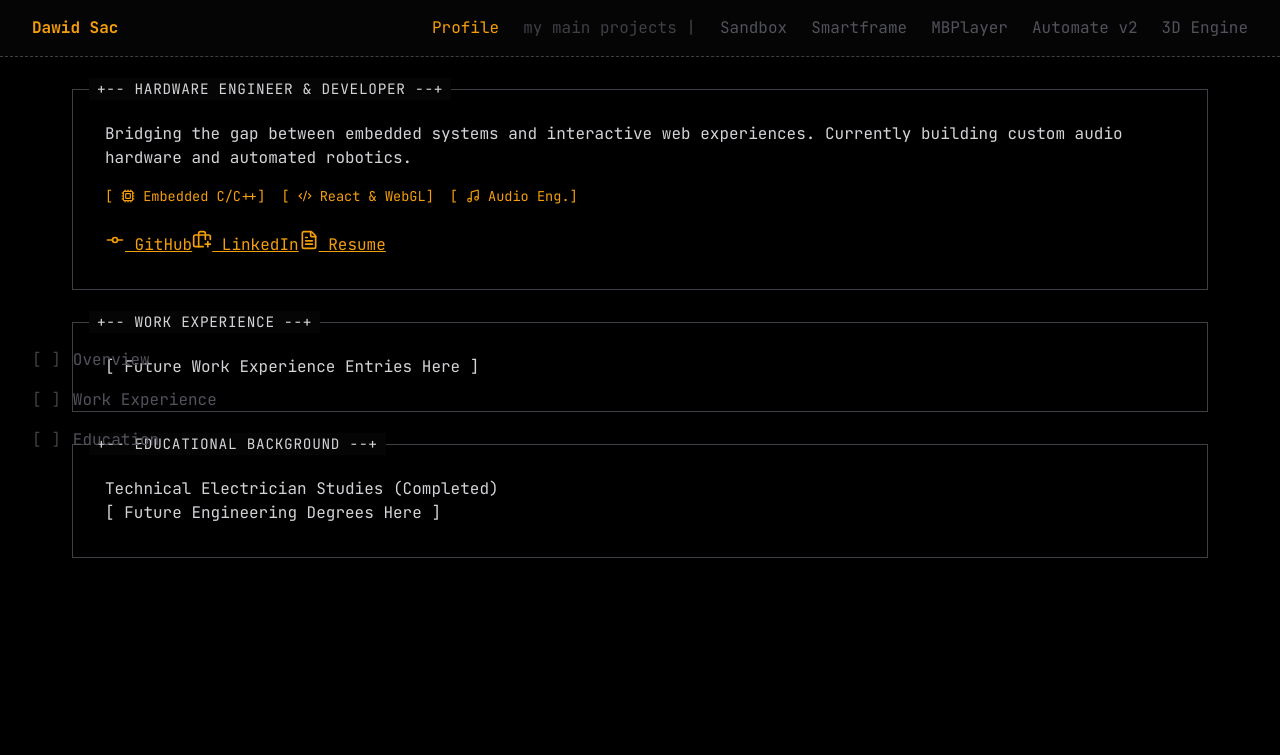
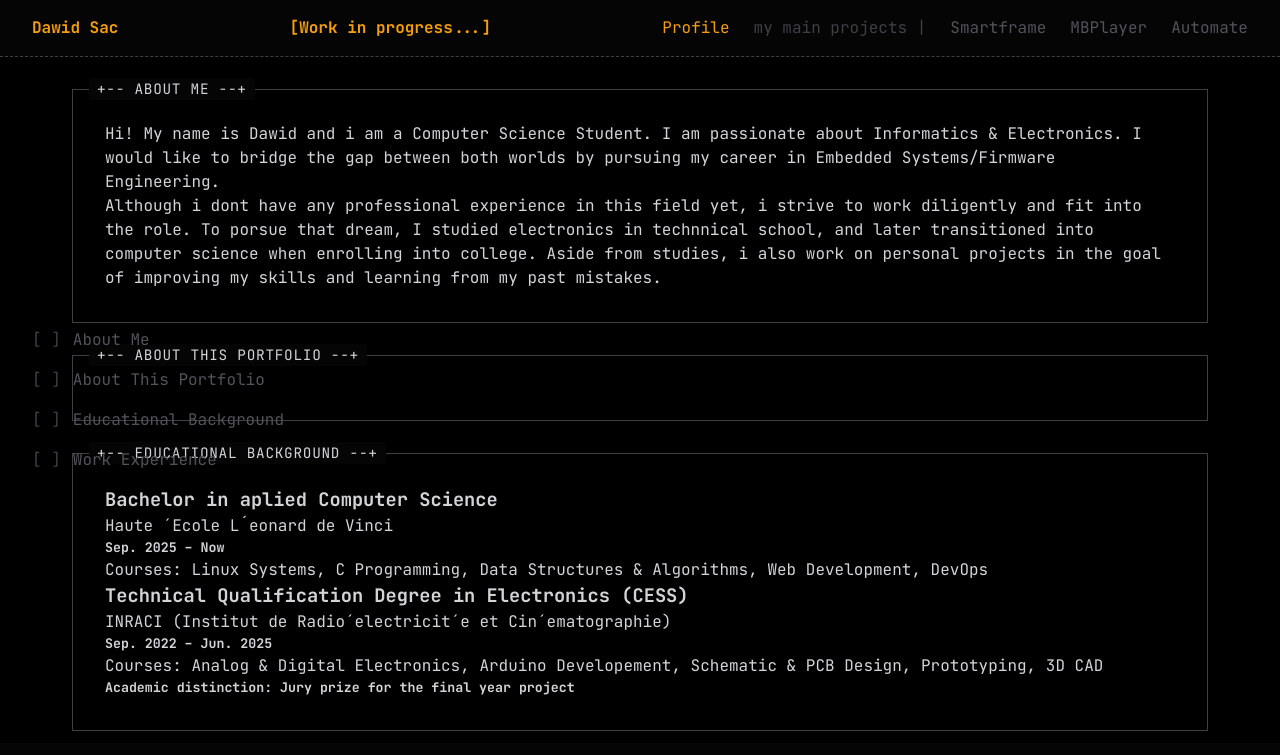
Before and after one commit to DawidSac24/portfolio, a React (Vite) app: page / in a window 1280 px wide. Shown: the top 755 px of the page. Built offline with nearby package versions, Linux system fonts and the light colour scheme.

Commit message:
refactor: update the profile page and remove the Sandbox page to upload to the website

```diff
--- a/src/App.tsx
+++ b/src/App.tsx
@@ -5,22 +5,17 @@ import { Header } from "./components/Navigation/Header";
 import { Profile } from "./pages/Profile/Profile";
 import { SmartframePage } from "./pages/SmartFrame/SmartFramePage";
 import SandboxPage from "./pages/Sandbox/SandboxPage";
-
-// Make sure to import your EngineCore
 import { EngineCore } from "./engine/core/engine.core";
 
 function App() {
-  // 1. Create a reference for the global canvas container
   const canvasContainerRef = useRef<HTMLDivElement>(null);
 
   useEffect(() => {
     if (!canvasContainerRef.current) return;
 
-    // 2. Instantiate and mount the engine once
     const engine = EngineCore.getInstance();
     engine.mount(canvasContainerRef.current);
 
-    // 3. Teardown if the entire app unmounts
     return () => {
       engine.destroy();
     };
@@ -28,10 +23,6 @@ function App() {
 
   return (
     <BrowserRouter>
-      {/*
-        THE STAGE: Fixed in the background.
-        It spans the whole screen but sits behind the UI.
-      */}
       <div
         ref={canvasContainerRef}
         style={{
@@ -45,11 +36,6 @@ function App() {
         }}
       />
 
-      {/*
-        THE UI: Your standard React layout.
-        Make sure your global CSS (index.css) does not put a solid
-        background color on the <body> tag, or it will hide the 3D canvas!
-      */}
       <div style={{ position: "relative", zIndex: 1 }}>
         <Header />
 
@@ -57,7 +43,7 @@ function App() {
           <Routes>
             <Route path="/" element={<Profile />} />
             <Route path="/smartframe" element={<SmartframePage />} />
-            <Route path="/sandbox" element={<SandboxPage />} />
+            {/* <Route path="/sandbox" element={<SandboxPage />} /> */}
 
             <Route
               path="/mbplayer"
@@ -83,21 +69,7 @@ function App() {
                     marginLeft: "150px",
                   }}
                 >
-                  Automate v2 coming soon...
-                </div>
-              }
-            />
-            <Route
-              path="/engine"
-              element={
-                <div
-                  style={{
-                    color: "#a1a1aa",
-                    padding: "4rem",
-                    marginLeft: "150px",
-                  }}
-                >
-                  3D Engine coming soon...
+                  Automate coming soon...
                 </div>
               }
             />
--- a/src/components/Navigation/Header.tsx
+++ b/src/components/Navigation/Header.tsx
@@ -5,7 +5,7 @@ export const Header = () => {
   return (
     <header className={styles.header}>
       <div className={styles.headerLogo}>Dawid Sac</div>
-
+      <div className={styles.headerLogo}>[Work in progress...]</div>
       <nav className={styles.tabsList}>
         <NavLink
           to="/"
@@ -21,7 +21,7 @@ export const Header = () => {
 
         <span className={styles.separator}>my main projects |</span>
 
-        <NavLink
+        {/* <NavLink
           to="/sandbox"
           end
           className={({ isActive }) =>
@@ -31,7 +31,7 @@ export const Header = () => {
           }
         >
           Sandbox
-        </NavLink>
+        </NavLink> */}
 
         <NavLink
           to="/smartframe"
@@ -63,18 +63,7 @@ export const Header = () => {
               : styles.tabTrigger
           }
         >
-          Automate v2
-        </NavLink>
-
-        <NavLink
-          to="/engine"
-          className={({ isActive }) =>
-            isActive
-              ? `${styles.tabTrigger} ${styles.active}`
-              : styles.tabTrigger
-          }
-        >
-          3D Engine
+          Automate
         </NavLink>
       </nav>
     </header>
--- a/src/engine/exhibits/saturn.exhibit.ts
+++ b/src/engine/exhibits/saturn.exhibit.ts
@@ -15,7 +15,7 @@ export class SaturnModel extends Exhibit {
 
     // 2. Mathematically force it to be exactly 4 units wide
     // (Since your camera is at Z=5, a 4-unit object fits perfectly on screen)
-    const desiredSize = 4;
+    const desiredSize = 6;
     const scaleFactor = desiredSize / maxDimension;
     saturnMesh.scale.set(scaleFactor, scaleFactor, scaleFactor);
 
--- a/src/engine/modifiers/decorators/ascii.shader.decorator.ts
+++ b/src/engine/modifiers/decorators/ascii.shader.decorator.ts
@@ -14,6 +14,8 @@ export interface AsciiOptions {
   hoverColor?: number | string;
   hoverRadius?: number;
 }
+
+// TODO: The shader CUTS the charachters - instead of adapting to the actual 3d model
 
 export class AsciiShaderDecorator extends ExhibitDecorator {
   private targetMaterials: THREE.Material[] = [];
--- a/src/pages/Profile/Profile.tsx
+++ b/src/pages/Profile/Profile.tsx
@@ -1,21 +1,22 @@
-import {
-  GitCommit,
-  BriefcasePlus,
-  FileText,
-  Cpu,
-  Code2,
-  Music,
-} from "lucide-react";
-import { Badge } from "../../components//ui/Badge";
+// import {
+//   GitCommit,
+//   BriefcasePlus,
+//   FileText,
+//   Cpu,
+//   Code2,
+//   Music,
+// } from "lucide-react";
+// import { Badge } from "../../components//ui/Badge";
 import { Section } from "../../components/ui/Section";
 import { SideNav } from "../../components/Navigation/SideNav";
 import styles from "./Profile.module.css";
 
 export const Profile = () => {
   const navItems = [
-    { id: "overview", label: "Overview" },
+    { id: "overview", label: "About Me" },
+    { id: "this-portfolio", label: "About This Portfolio" },
+    { id: "education", label: "Educational Background" },
     { id: "experience", label: "Work Experience" },
-    { id: "education", label: "Education" },
   ];
 
   return (
@@ -23,22 +24,30 @@ export const Profile = () => {
       <SideNav items={navItems} />
 
       <div className={styles.mainContent}>
-        <Section id="overview" title="Hardware Engineer & Developer">
+        <Section id="overview" title="About Me">
           <div className={styles.profileHeader}>
             {/* Placeholder for Profile Picture */}
             <div className={styles.profileImage}></div>
 
             <div className={styles.bioContainer}>
               <p>
-                Bridging the gap between embedded systems and interactive web
-                experiences. Currently building custom audio hardware and
-                automated robotics.
+                Hi! My name is Dawid and i am a Computer Science Student. I am
+                passionate about Informatics & Electronics. I would like to
+                bridge the gap between both worlds by pursuing my career in
+                Embedded Systems/Firmware Engineering.
+                <br />
+                Although i dont have any professional experience in this field
+                yet, i strive to work diligently and fit into the role. To
+                porsue that dream, I studied electronics in technnical school,
+                and later transitioned into computer science when enrolling into
+                college. Aside from studies, i also work on personal projects in
+                the goal of improving my skills and learning from my past
+                mistakes.
               </p>
 
-              <div className={styles.techStack}>
+              {/* <div className={styles.techStack}>
                 <Badge name="Embedded C/C++" icon={Cpu} />
                 <Badge name="React & WebGL" icon={Code2} />
-                <Badge name="Audio Eng." icon={Music} />
               </div>
 
               <br />
@@ -52,18 +61,42 @@ export const Profile = () => {
                 <a href="#" className={styles.link}>
                   <FileText size={20} /> Resume
                 </a>
-              </div>
+              </div> */}
             </div>
           </div>
         </Section>
 
-        <Section id="experience" title="Work Experience">
-          <p>[ Future Work Experience Entries Here ]</p>
+        <Section id="this-portfolio" title="About this portfolio">
+          <p></p>
         </Section>
 
         <Section id="education" title="Educational Background">
-          <p>Technical Electrician Studies (Completed)</p>
-          <p>[ Future Engineering Degrees Here ]</p>
+          <p>
+            <h3>Bachelor in aplied Computer Science</h3>
+            Haute ´Ecole L´eonard de Vinci
+            <h5>Sep. 2025 – Now</h5>Courses: Linux Systems, C Programming, Data
+            Structures & Algorithms, Web Development, DevOps
+          </p>
+          <p>
+            <h3>Technical Qualification Degree in Electronics (CESS) </h3>
+            INRACI (Institut de Radio´electricit´e et Cin´ematographie)
+            <h5>Sep. 2022 – Jun. 2025</h5>
+            Courses: Analog & Digital Electronics, Arduino Developement,
+            Schematic & PCB Design, Prototyping, 3D CAD
+            <h5>Academic distinction: Jury prize for the final year project</h5>
+          </p>
+        </Section>
+
+        <Section id="experience" title="Work Experience">
+          <p>
+            Private Computer Science Tutor Sep. 2025 – Jan. 2026 One-on-one
+            coaching for a 1st-year B.Sc. Computer Science student Brussels
+            Private Mathematics & Physics Tutor May 2024 – Jun. 2025 Academic
+            coaching for a 3rd-year secondary school student Brussels Dishwasher
+            and Waiter May 2025 – Jul. 2026 Walkin’Thai Brussels, Ixelles
+            Convenience Store Cashier Aug. 2024 – Mar. 2025 Chez Pawel Brussels,
+            Uccle
+          </p>
         </Section>
       </div>
     </div>
```
